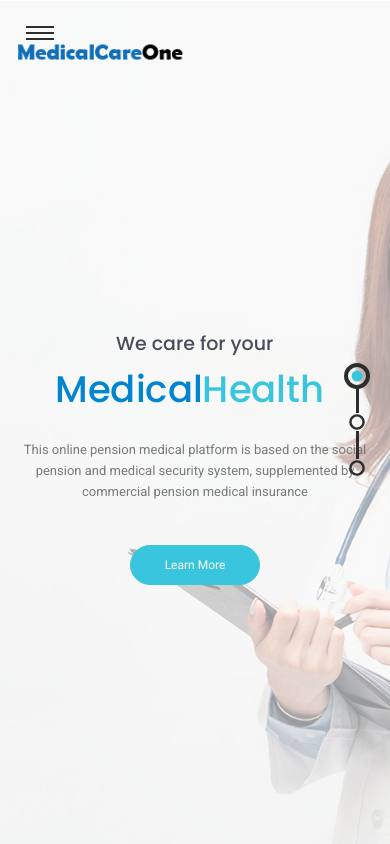
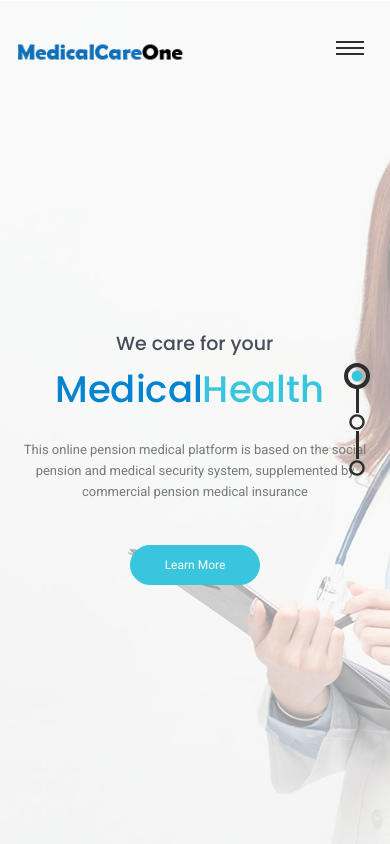
Before and after one commit to JackLee1996/medicalcareone, a plain HTML site: page index.html in a window 390 px wide. Shown: the top 844 px of the page. Drawn offline with nearby package versions, Linux system fonts and the light colour scheme; some packages are replaced by stand-ins of ours.

Commit message:
Update index.html

```diff
--- a/index.html
+++ b/index.html
@@ -57,6 +57,13 @@
       }
       .search_block .overlayer {
         background-color: rgb(57, 197, 222);
+      }
+      @media screen and (max-width: 767px){
+        .sidemenu_btn {
+          right: 20px;
+          left: auto;
+          top: 35px;
+        }
       }
     </style>
   </head>
```
